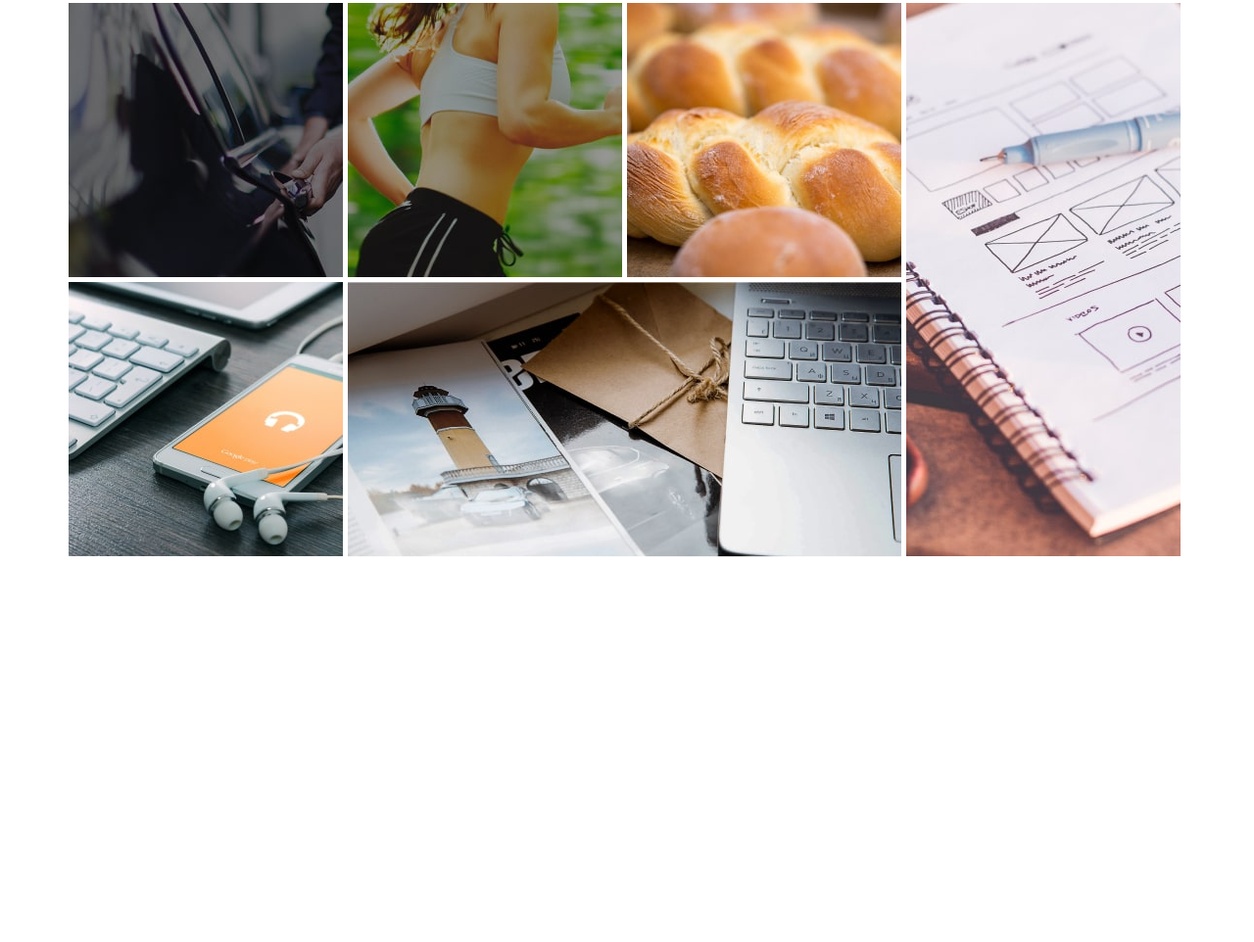
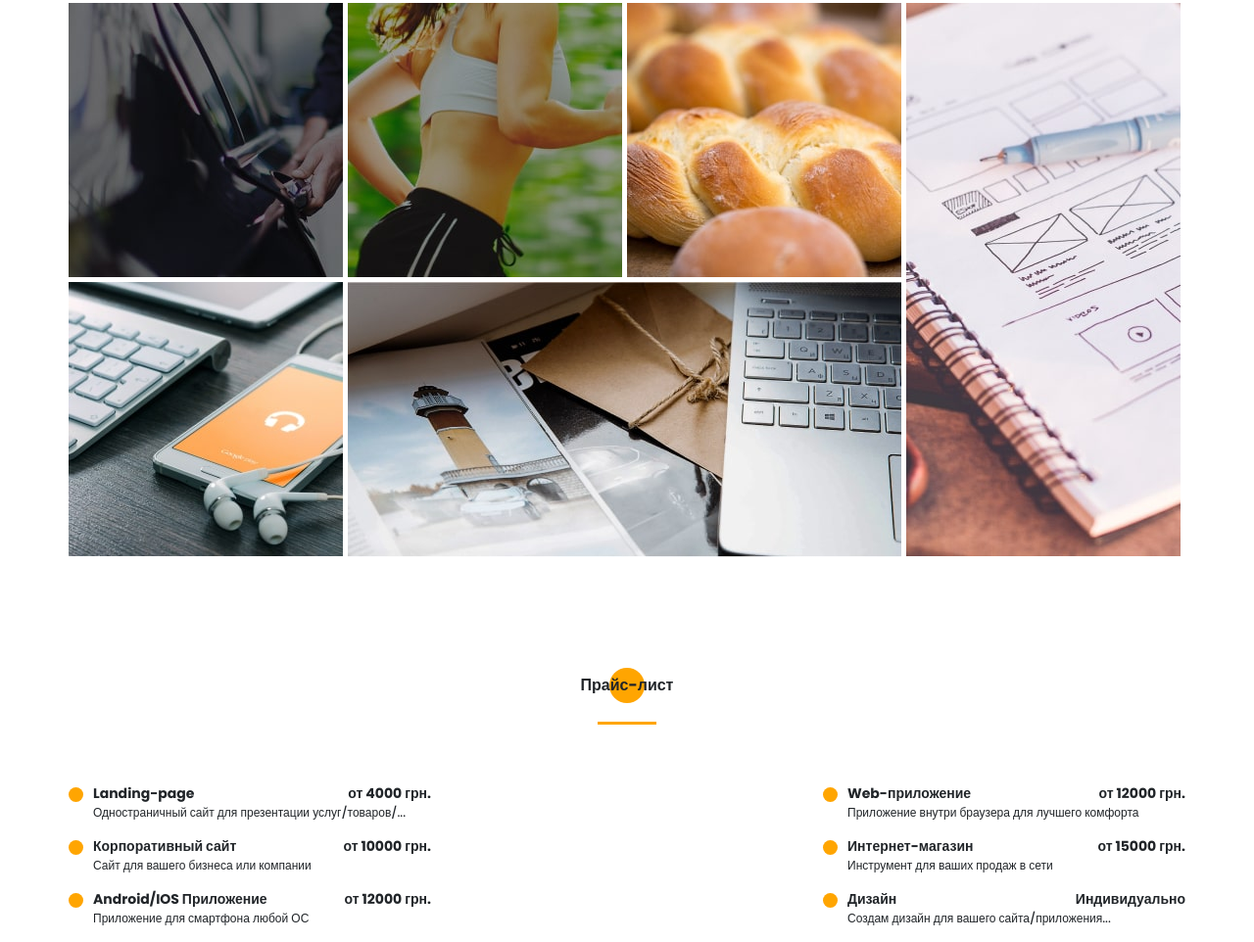
Before and after one commit to Vladyslav-1/porfolio, a website: page src/index.html in a window 1280 px wide. Shown: the part 3579-4541 px from the top of the page at 98% size. Before the commit the page ends 4148 px from the top, so only its background shows below. Drawn offline with nearby package versions, Linux system fonts and the light colour scheme; files that its build step writes are made by us from their sources; files whose address does not match are found by name.

Commit message:
add price

```diff
--- a/src/index.html
+++ b/src/index.html
@@ -384,6 +384,66 @@
         </div>
    </section>
 
+   <section class="price">
+    <div class="container">
+        <h2 class="title title_fz16 title_center">Прайс-лист</h2>
+        <div class="divider"></div>
+        <div class="price__wrapper">
+
+            <div class="price__item">
+                <div class="title title_fz14 price__item-inner">
+                    <div class="price__title">Landing-page</div>
+                    <div class="price__sum">от 4000 грн.</div>
+                </div>
+                <div class="price__descr">Одностраничный сайт для презентации услуг/товаров/...</div>
+            </div>
+
+            <div class="price__item">
+                <div class="title title_fz14 price__item-inner">
+                    <div class="price__title">Web-приложение</div>
+                    <div class="price__sum">от 12000 грн.</div>
+                </div>
+                <div class="price__descr">Приложение внутри браузера для лучшего комфорта</div>
+            </div>
+
+            <div class="price__item">
+                <div class="title title_fz14 price__item-inner">
+                    <div class="price__title">Корпоративный сайт</div>
+                    <div class="price__sum">от 10000 грн.</div>
+                </div>
+                <div class="price__descr">Сайт для вашего бизнеса или компании</div>
+            </div>
+
+            <div class="price__item">
+                <div class="title title_fz14 price__item-inner">
+                    <div class="price__title">Интернет-магазин</div>
+                    <div class="price__sum">от 15000 грн.</div>
+                </div>
+                <div class="price__descr">Инструмент для ваших продаж в сети</div>
+            </div>
+
+            <div class="price__item">
+                <div class="title title_fz14 price__item-inner">
+                    <div class="price__title">Android/IOS Приложение</div>
+                    <div class="price__sum">от 12000 грн.</div>
+                </div>
+                <div class="price__descr">Приложение для смартфона любой ОС</div>
+            </div>
+
+            <div class="price__item">
+                <div class="title title_fz14 price__item-inner">
+                    <div class="price__title">Дизайн</div>
+                    <div class="price__sum">Индивидуально</div>
+                </div>
+                <div class="price__descr">Создам дизайн для вашего сайта/приложения...</div>
+            </div>
+
+
+
+        </div>
+
+    </div>
+   </section>
 
 
 
--- /dev/null
+++ b/src/sass/blocks/_price.scss
@@ -0,0 +1,32 @@
+.price {
+    padding-top: 120px;
+    @include title-center;
+    &__wrapper {
+        display: grid;
+        grid-template-columns: repeat(2, 370px);
+        justify-content: space-between;
+        margin-top: 60px;
+    }
+    &__item {
+        margin-bottom: 15px;
+    }
+    &__item-inner {
+        display: flex;
+        justify-content: space-between;
+    }
+    &__title {
+        position: relative;
+        padding-left: 25px;
+        @include before_circle;
+        &:before {
+            width: 15px;
+            height: 15px;
+            top: 4px;
+        }
+    }
+    &__descr {
+        font-size: 12px;
+        line-height: 18px;
+        padding-left: 25px;
+    }
+}
--- a/src/sass/style.scss
+++ b/src/sass/style.scss
@@ -31,3 +31,4 @@
 @import 'blocks/resume';
 @import 'blocks/skills';
 @import 'blocks/portfolio';
+@import 'blocks/price';
```
Also changed, not shown: dist/css/style.min.css, dist/index.html.
